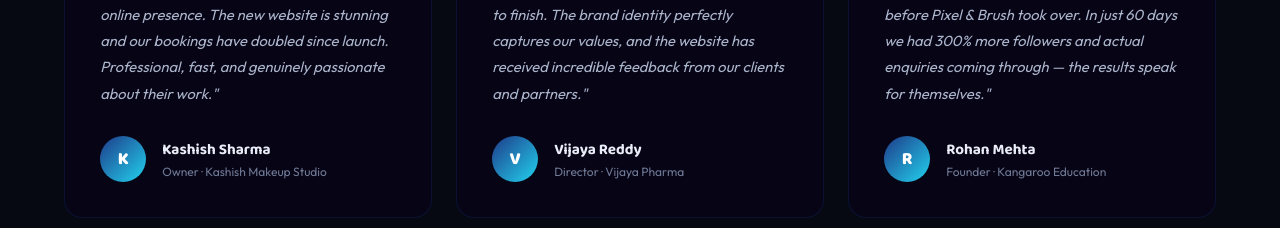
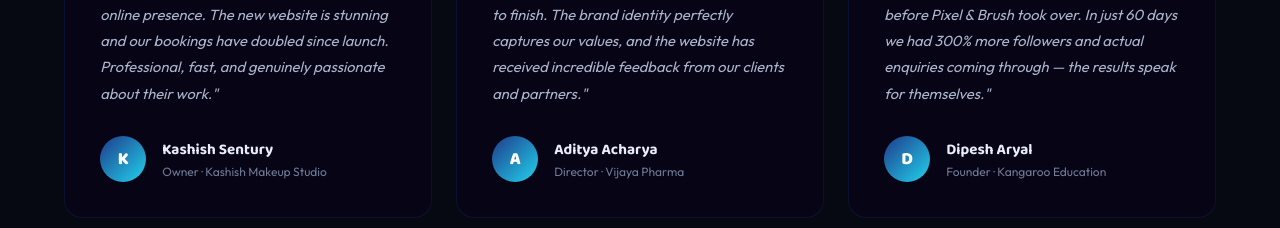
Before and after one commit to anil989-design/pixelandbrush, a React (Create React App) app: page / in a window 1280 px wide. Shown: the part 5160-5388 px from the top of the page. Built offline with nearby package versions, Linux system fonts and the light colour scheme; no server answers.

Commit message:
fix: update testimonial client names to Kashish Sentury, Aditya Acharya, and Dipesh Aryal

```diff
--- a/src/App.js
+++ b/src/App.js
@@ -624,9 +624,9 @@ export default function App() {
   ];
 
   const testimonials=[
-    {quote:"Pixel & Brush completely transformed our online presence. The new website is stunning and our bookings have doubled since launch. Professional, fast, and genuinely passionate about their work.",name:"Kashish Sharma",role:"Owner",company:"Kashish Makeup Studio",delay:0},
-    {quote:"Working with Anil was seamless from start to finish. The brand identity perfectly captures our values, and the website has received incredible feedback from our clients and partners.",name:"Vijaya Reddy",role:"Director",company:"Vijaya Pharma",delay:.12},
-    {quote:"Our social media was completely stagnant before Pixel & Brush took over. In just 60 days we had 300% more followers and actual enquiries coming through — the results speak for themselves.",name:"Rohan Mehta",role:"Founder",company:"Kangaroo Education",delay:.24},
+    {quote:"Pixel & Brush completely transformed our online presence. The new website is stunning and our bookings have doubled since launch. Professional, fast, and genuinely passionate about their work.",name:"Kashish Sentury",role:"Owner",company:"Kashish Makeup Studio",delay:0},
+    {quote:"Working with Anil was seamless from start to finish. The brand identity perfectly captures our values, and the website has received incredible feedback from our clients and partners.",name:"Aditya Acharya",role:"Director",company:"Vijaya Pharma",delay:.12},
+    {quote:"Our social media was completely stagnant before Pixel & Brush took over. In just 60 days we had 300% more followers and actual enquiries coming through — the results speak for themselves.",name:"Dipesh Aryal",role:"Founder",company:"Kangaroo Education",delay:.24},
   ];
 
   const steps=[
```
